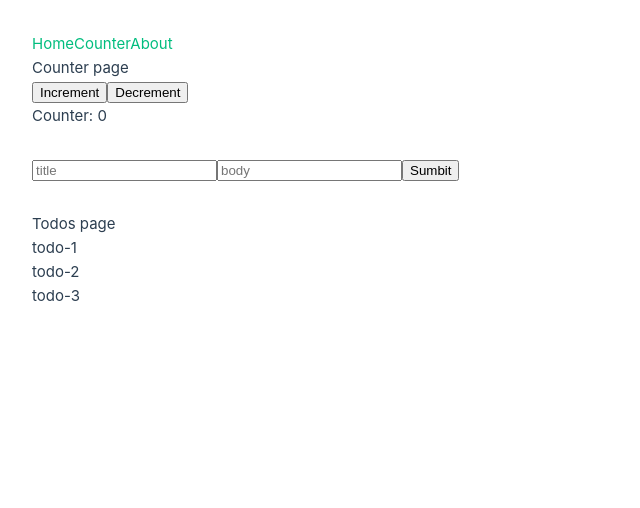
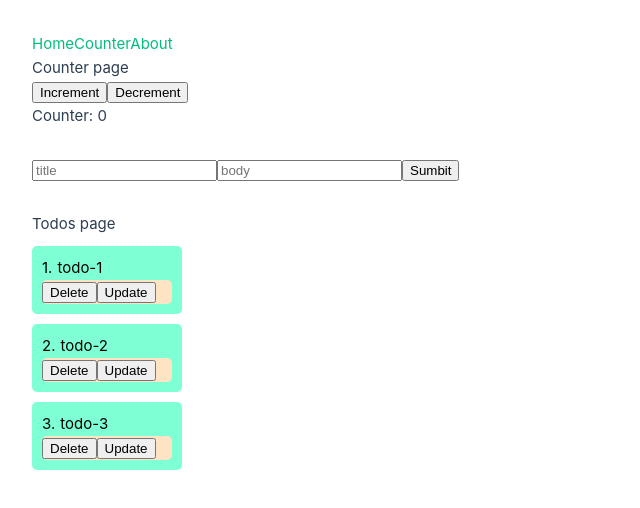
Before and after one commit to Misha158/vue-app, a Vue app: page /counter in a window 1280 px wide. Shown: the top 508 px of the page, without its empty margins (0-640 px from the left). Built offline with nearby package versions, Linux system fonts and the light colour scheme.

Commit message:
Added delete, update handlers

```diff
--- a/src/components/TodosVue.vue
+++ b/src/components/TodosVue.vue
@@ -1,5 +1,5 @@
 <script setup lang="ts">
-import type { PropType } from 'vue'
+import { ref, type PropType } from 'vue'
 
 defineProps({
   todos: {
@@ -7,6 +7,23 @@ defineProps({
     required: true
   }
 })
+
+const emit = defineEmits(['deleteTodo', 'updateTodo'])
+const isShowUpdateInput = ref(0)
+const newTitle = ref('')
+
+const onDeleteTodo = (id: number) => {
+  emit('deleteTodo', id)
+}
+
+const onUpdateTodo = (id: number) => {
+  isShowUpdateInput.value = id
+}
+
+const onSaveUpdatedTodo = (id: number, title: string) => {
+  emit('updateTodo', id)
+  isShowUpdateInput.value = 0
+}
 </script>
 
 <template>
@@ -14,10 +31,52 @@ defineProps({
     <div class="greetings">
       <div>Todos page</div>
       <div v-for="todo in todos" :key="todo.id">
-        <div>{{ todo.title }}</div>
+        <div class="todo__container">
+          <div class="todo">
+            <div>{{ todo.id }}.</div>
+            <div class="title" v-show="!isShowUpdateInput || isShowUpdateInput !== todo.id">
+              {{ todo.title }}
+            </div>
+            <div class="title" v-show="isShowUpdateInput === todo.id">
+              <input
+                v-model="todo.title"
+                @input="newTitle = ($event.target as HTMLInputElement)?.value"
+              />
+              <button @click="onSaveUpdatedTodo(todo.id, newTitle)">Save</button>
+            </div>
+          </div>
+          <div class="actions">
+            <button @click="onDeleteTodo(todo.id)">Delete</button>
+            <button @click="onUpdateTodo(todo.id)">Update</button>
+          </div>
+        </div>
       </div>
     </div>
   </div>
 </template>
 
-<style scoped></style>
+<style scoped>
+.todo__container {
+  display: flex;
+  flex-direction: column;
+  width: 150px;
+  background-color: aquamarine;
+  border-radius: 5px;
+  color: black;
+  margin: 10px 0;
+  padding: 10px;
+}
+
+.todo {
+  display: flex;
+}
+
+.title {
+  margin-left: 5px;
+}
+
+.actions {
+  background-color: bisque;
+  border-radius: 5px;
+}
+</style>
--- a/src/views/HomeView.vue
+++ b/src/views/HomeView.vue
@@ -13,13 +13,27 @@ const todos = ref([
 const addNewTodo = (todo: any) => {
   todos.value.push(todo)
 }
+
+const onDeleteTodo = (id: number) => {
+  todos.value = todos.value.filter((todo) => todo.id !== id)
+}
+
+const onSaveUpdatedTodo = (id: number, title: string) => {
+  todos.value = todos.value.map((todo) => {
+    if (todo.id === id) {
+      return { id: todo.id, title }
+    }
+
+    return todo
+  })
+}
 </script>
 
 <template>
   <div class="greetings">
     <CounterVue />
     <FormVue @createNewTodo="addNewTodo" />
-    <TodosVue :todos="todos" />
+    <TodosVue @deleteTodo="onDeleteTodo" @onSaveUpdatedTodo="onSaveUpdatedTodo" :todos="todos" />
   </div>
 </template>
 
```
